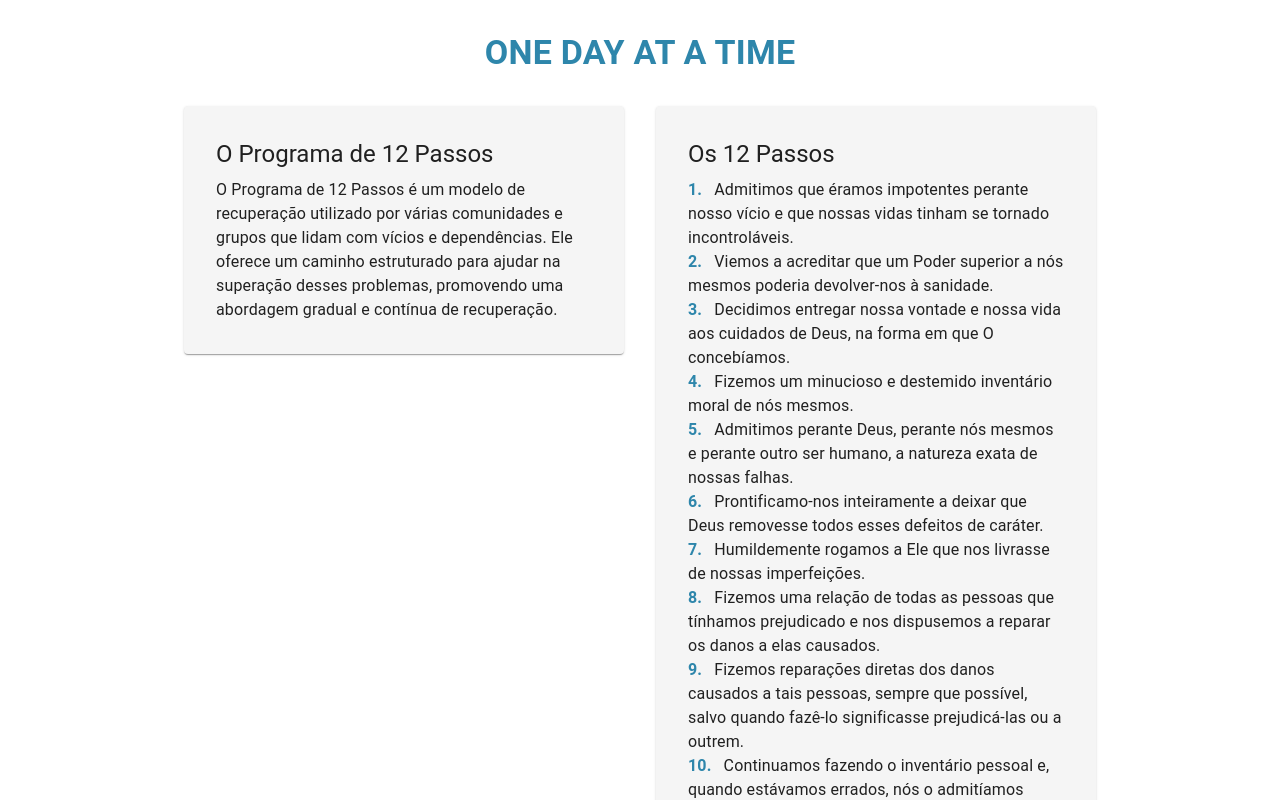
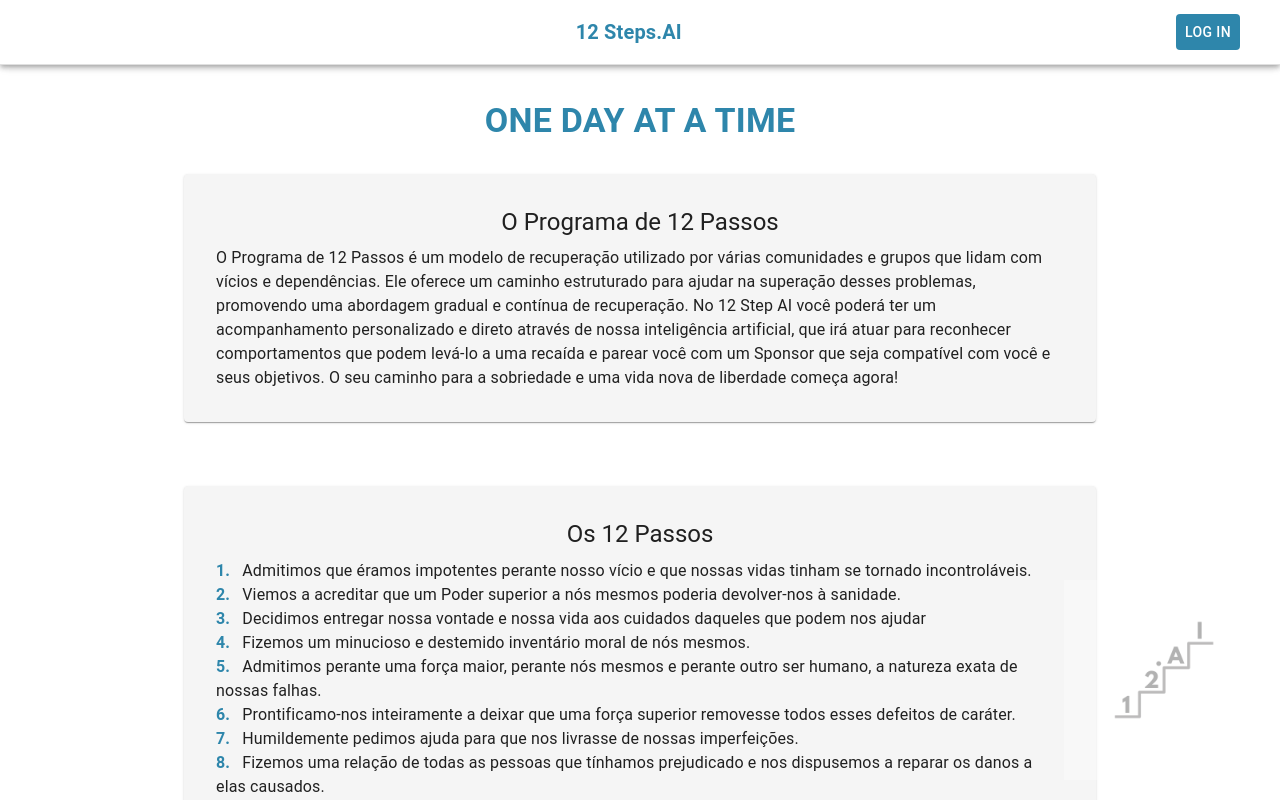
Before and after one commit to Hackatona-AGES-2023/Mellos2, a React (Create React App) app in the folder mellos-ai/: page / in a window 1280 px wide. Shown: the top 800 px of the page. Built offline with nearby package versions, Linux system fonts and the light colour scheme.

Commit message:
QUASE NO FIM

```diff
--- a/mellos-ai/src/header/Header.js
+++ b/mellos-ai/src/header/Header.js
@@ -1,13 +1,15 @@
 import React from 'react';
 import { Avatar, Button } from '@mui/material';
 import './Header.css';
-
-const handleHomeClick = () => {
-   // Lógica para ir para a página inicial
-   console.log('Botão Home clicado!');
-};
+import { useNavigate } from "react-router";
 
 function Header() {
+   const navigate = useNavigate();
+
+   const handleHomeClick = () => {
+      navigate("/");
+   };
+
    return (
       <div className="header">
          <div className="buttons">
--- a/mellos-ai/src/pages/Home/Home.js
+++ b/mellos-ai/src/pages/Home/Home.js
@@ -1,12 +1,15 @@
 import React from 'react';
-import { Typography, Container, Grid, Paper } from '@material-ui/core';
+import { Typography, Container, Grid, Paper, AppBar, Toolbar, Button } from '@material-ui/core';
 import { makeStyles } from '@material-ui/core/styles';
+import { useNavigate } from "react-router";
+import watermarkImage from '../../12ai.png';
 
 const useStyles = makeStyles((theme) => ({
   root: {
     marginTop: theme.spacing(4),
   },
   title: {
+    marginTop: "100px",
     marginBottom: theme.spacing(4),
     color: '#2E86AB',
     fontWeight: 'bold',
@@ -22,49 +25,128 @@
     fontWeight: 'bold',
     marginRight: theme.spacing(1),
   },
+  centered: {
+    display: 'flex',
+    justifyContent: 'center',
+    alignItems: 'center',
+    height: '100%',
+  },
+  watermarkContainer: {
+    position: 'fixed',
+    bottom: theme.spacing(2),
+    right: theme.spacing(2),
+    zIndex: 9999,
+  },
+  watermark: {
+    opacity: 0.3,
+    width: '200px',
+    height: 'auto',
+  },
+  appBar: {
+    borderBottom: `1px solid ${theme.palette.grey[300]}`,
+    backgroundColor: 'white',
+  },
+  headerTitle: {
+    flexGrow: 1,
+    textAlign: 'center',
+    color: '#2E86AB',
+    fontWeight: 'bold',
+    width: '105%',
+  },
+  loginButton: {
+    marginRight: theme.spacing(2),
+    backgroundColor: '#2E86AB',
+    color: 'white',
+    '&:hover': {
+      backgroundColor: '#205B78',
+    },
+  },
+  contentContainer: {
+    paddingTop: '64px',
+    marginTop: '64px',
+  },
+  flex: {
+    display: 'flex',
+    alignItems: 'center',
+    justifyContent: 'center',
+  },
+  w90:{
+    width: '100%',
+  }
 }));
+
+const Header = () => {
+  const classes = useStyles();
+  const navigate = useNavigate();
+
+  const handleOnClick = () => {
+    navigate("/initialForm");
+  };
+
+  return (
+    <AppBar position="fixed" className={classes.appBar}>
+      <Toolbar className={classes.flex}>
+        <view className={classes.w90}>
+        <Typography variant="h6" className={classes.headerTitle}>
+          12 Steps.AI
+        </Typography>
+        </view>
+        <Button className={classes.loginButton} onClick={handleOnClick}>Log In</Button>
+      </Toolbar>
+    </AppBar>
+  );
+};
 
 const Home = () => {
   const classes = useStyles();
 
   return (
     <div className={classes.root}>
+      <Header />
+      <div style={{ marginTop: '48px' }}></div>
       <Container maxWidth="md">
+        <div className={classes.watermarkContainer}>
+          <img src={watermarkImage} className={classes.watermark} alt="Watermark" />
+        </div>
         <Typography variant="h4" component="h1" align="center" className={classes.title}>
           One Day at a Time
         </Typography>
 
-        <Grid container spacing={4}>
-          <Grid item xs={12} md={6}>
+        <Grid container spacing={4} direction="column" justifyContent="center" alignItems="center">
+          <Grid item xs={12} md={12}>
             <Paper className={classes.section}>
+              <div className={classes.centered}>
                 <Typography variant="h5" component="h2" gutterBottom>
                   O Programa de 12 Passos
                 </Typography>
+              </div>
               <Typography variant="body1">
-                O Programa de 12 Passos é um modelo de recuperação utilizado por várias comunidades e grupos que lidam com vícios e dependências. Ele oferece um caminho estruturado para ajudar na superação desses problemas, promovendo uma abordagem gradual e contínua de recuperação.
+                O Programa de 12 Passos é um modelo de recuperação utilizado por várias comunidades e grupos que lidam com vícios e dependências. Ele oferece um caminho estruturado para ajudar na superação desses problemas, promovendo uma abordagem gradual e contínua de recuperação. No 12 Step AI você poderá ter um acompanhamento personalizado e direto através de nossa inteligência artificial, que irá atuar para reconhecer comportamentos que podem levá-lo a uma recaída e parear você com um Sponsor que seja compatível com você e seus objetivos. O seu caminho para a sobriedade e uma vida nova de liberdade começa agora!
               </Typography>
             </Paper>
           </Grid>
 
-          <Grid item xs={12} md={6}>
+          <Grid item xs={12} md={12}>
             <Paper className={classes.section}>
+              <div className={classes.centered}>
                 <Typography variant="h5" component="h2" gutterBottom>
                   Os 12 Passos
                 </Typography>
+              </div>
               <Typography variant="body1">
                 <span className={classes.stepNumber}>1.</span> Admitimos que éramos impotentes perante nosso vício e que nossas vidas tinham se tornado incontroláveis.
                 <br />
                 <span className={classes.stepNumber}>2.</span> Viemos a acreditar que um Poder superior a nós mesmos poderia devolver-nos à sanidade.
                 <br />
-                <span className={classes.stepNumber}>3.</span> Decidimos entregar nossa vontade e nossa vida aos cuidados de Deus, na forma em que O concebíamos.
+                <span className={classes.stepNumber}>3.</span> Decidimos entregar nossa vontade e nossa vida aos cuidados daqueles que podem nos ajudar
                 <br />
                 <span className={classes.stepNumber}>4.</span> Fizemos um minucioso e destemido inventário moral de nós mesmos.
                 <br />
-                <span className={classes.stepNumber}>5.</span> Admitimos perante Deus, perante nós mesmos e perante outro ser humano, a natureza exata de nossas falhas.
+                <span className={classes.stepNumber}>5.</span> Admitimos perante uma força maior, perante nós mesmos e perante outro ser humano, a natureza exata de nossas falhas.
                 <br />
-                <span className={classes.stepNumber}>6.</span> Prontificamo-nos inteiramente a deixar que Deus removesse todos esses defeitos de caráter.
+                <span className={classes.stepNumber}>6.</span> Prontificamo-nos inteiramente a deixar que uma força superior removesse todos esses defeitos de caráter.
                 <br />
-                <span className={classes.stepNumber}>7.</span> Humildemente rogamos a Ele que nos livrasse de nossas imperfeições.
+                <span className={classes.stepNumber}>7.</span> Humildemente pedimos ajuda para que nos livrasse de nossas imperfeições.
                 <br />
                 <span className={classes.stepNumber}>8.</span> Fizemos uma relação de todas as pessoas que tínhamos prejudicado e nos dispusemos a reparar os danos a elas causados.
                 <br />
@@ -72,9 +154,9 @@
                 <br />
                 <span className={classes.stepNumber}>10.</span> Continuamos fazendo o inventário pessoal e, quando estávamos errados, nós o admitíamos prontamente.
                 <br />
-                <span className={classes.stepNumber}>11.</span> Procuramos, através da prece e da meditação, melhorar nosso contato consciente com Deus, na forma em que O concebíamos, rogando apenas o conhecimento de Sua vontade em relação a nós, e forças para realizar essa vontade.
+                <span className={classes.stepNumber}>11.</span> Procuramos, através da prece e da meditação, melhorar nosso contato consciente com nós mesmos, na forma em que nos concebíamos, rogando apenas a forças para realizar essa vontade.
                 <br />
-                <span className={classes.stepNumber}>12.</span> Tendo experimentado um despertar espiritual, como resultado destes Passos, procuramos levar esta mensagem a outros viciados e praticar estes princípios em todas as nossas atividades.
+                <span className={classes.stepNumber}>12.</span> Tendo experimentado um despertar, como resultado destes Passos, procuramos levar esta mensagem a outros portadores de vícios e praticar estes princípios em todas as nossas atividades.
               </Typography>
             </Paper>
           </Grid>
@@ -82,6 +164,6 @@
       </Container>
     </div>
   );
-}
+};
 
 export default Home;
```
Also changed, not shown: mellos-ai/src/12ai.png (added), 1 other file (tests, documents, lock files or other folders). Lines whose indentation alone changed are shown as unchanged.
